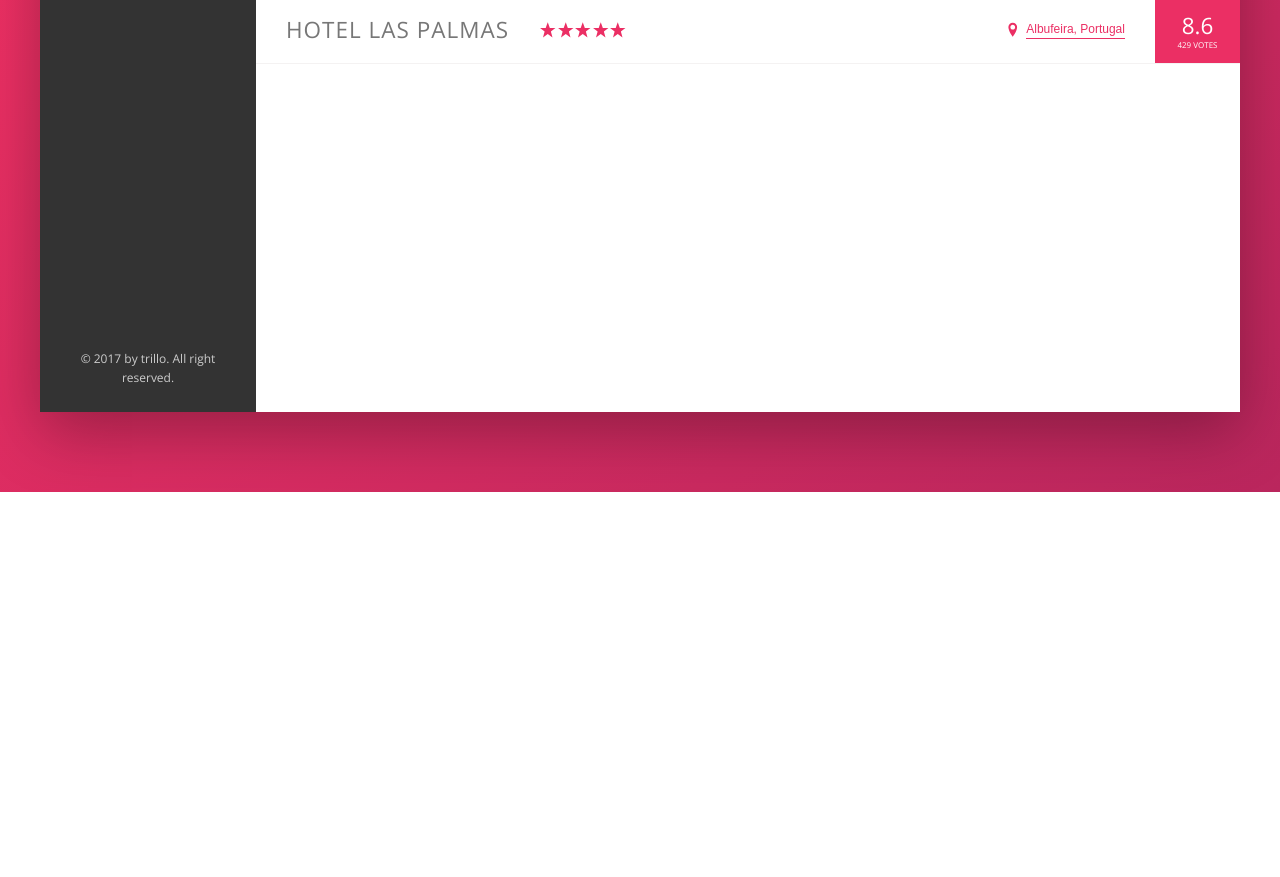
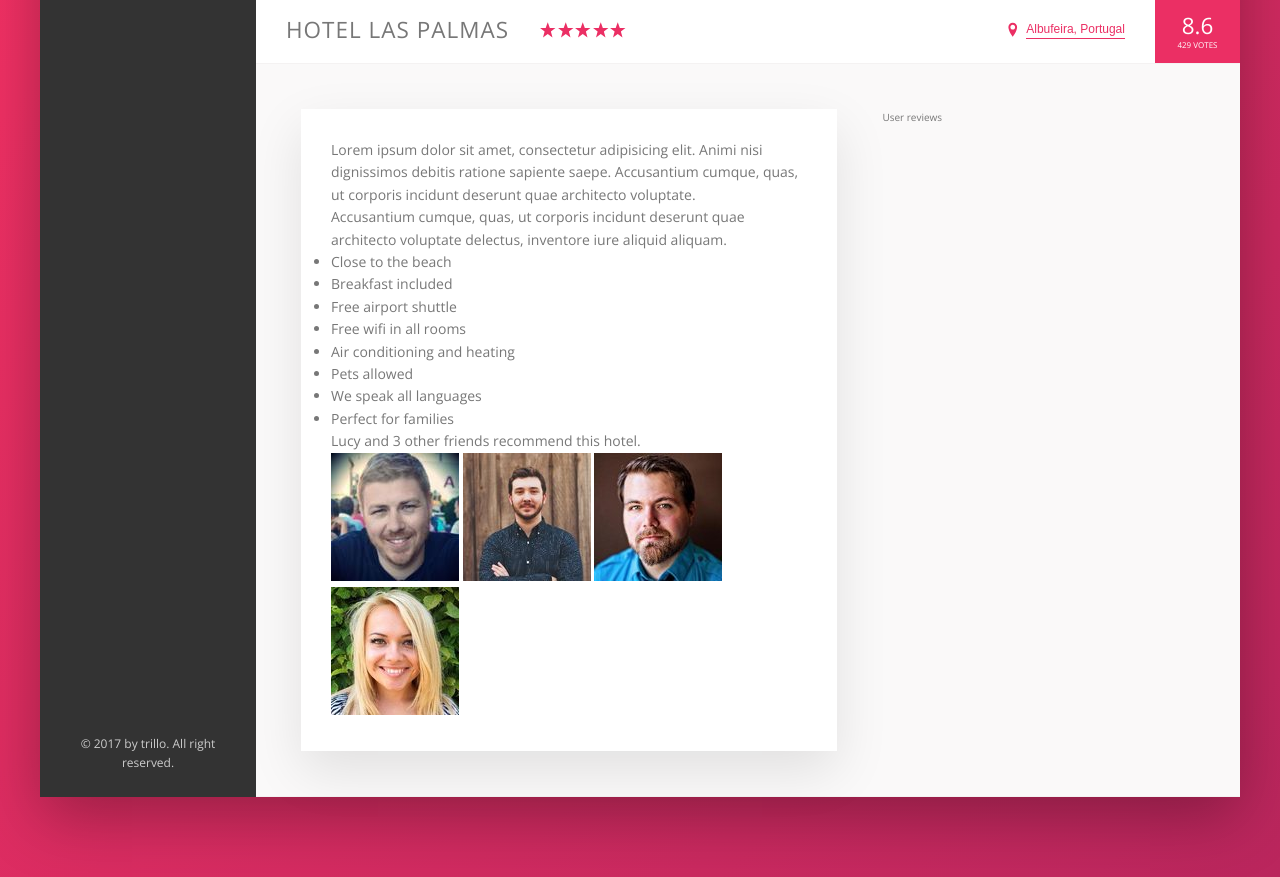
Before and after one commit to s1eepercat/trillo, a website: page index.html in a window 1280 px wide. Shown: the part 538-1415 px from the top of the page. Before the commit the page ends 1030 px from the top, so only its background shows below. Drawn offline with nearby package versions, Linux system fonts and the light colour scheme.

Commit message:
description section markup

```diff
--- a/index.html
+++ b/index.html
@@ -132,6 +132,44 @@
                         <div class="overview__rating-count">429 votes</div>
                     </div>
                 </div>
+
+                <div class="detail">
+                    <div class="description">
+                        <p class="paragraph">
+                            Lorem ipsum dolor sit amet, consectetur adipisicing elit. Animi nisi dignissimos debitis
+                            ratione sapiente saepe. Accusantium cumque, quas, ut corporis incidunt deserunt quae
+                            architecto voluptate.
+                        </p>
+                        <p class="paragraph">
+                            Accusantium cumque, quas, ut corporis incidunt deserunt quae architecto voluptate delectus,
+                            inventore iure aliquid aliquam.
+                        </p>
+                        <ul class="list">
+                            <li class="list__item">Close to the beach</li>
+                            <li class="list__item">Breakfast included</li>
+                            <li class="list__item">Free airport shuttle</li>
+                            <li class="list__item">Free wifi in all rooms</li>
+                            <li class="list__item">Air conditioning and heating</li>
+                            <li class="list__item">Pets allowed</li>
+                            <li class="list__item">We speak all languages</li>
+                            <li class="list__item">Perfect for families</li>
+                        </ul>
+                        <div class="recommend">
+                            <p class="recommend__count">
+                                Lucy and 3 other friends recommend this hotel.
+                            </p>
+                            <div class="recommend__friends">
+                                <img src="img/user-3.jpg" alt="Friend 1" class="recommend__photo">
+                                <img src="img/user-4.jpg" alt="Friend 2" class="recommend__photo">
+                                <img src="img/user-5.jpg" alt="Friend 3" class="recommend__photo">
+                                <img src="img/user-6.jpg" alt="Friend 4" class="recommend__photo">
+                            </div>
+                        </div>
+                    </div>
+                    <div class="user-reviews">
+                        User reviews
+                    </div>
+                </div>
             </main>
         </div>
     </div>
--- a/sass/_components.scss
+++ b/sass/_components.scss
@@ -208,7 +208,7 @@
 
 .overview {
     display: flex;
-    border-bottom: 1px solid var(--color-grey-light-2);
+    border-bottom: var(--line);
     align-items: center;
 
     &__heading {
--- a/sass/_layout.scss
+++ b/sass/_layout.scss
@@ -11,7 +11,7 @@
     font-size: 1.4rem;
     height: 7rem;
     background-color: #fff;
-    border-bottom: 1px solid var(--color-grey-light-2);
+    border-bottom: var(--line);
 
     display: flex;
     justify-content: space-between;
@@ -35,7 +35,24 @@
 .hotel-view {
     background-color: #fff;
     flex: 1;
+}
 
-    //test
-    height: 80rem;
+.detail {
+    display: flex;
+    padding: 4.5rem;
+    background-color: var(--color-grey-light-1);
+    border-bottom: var(--line);
 }
+
+.description {
+    font-size:1.4rem;
+    background-color: #fff;
+    box-shadow: var(--shadow-light);
+    padding: 3rem;
+    flex: 0 0 60%;
+    margin-right: 4.5rem;
+}
+
+.user-reviews {
+    flex: 1
+}
--- a/sass/_variables.scss
+++ b/sass/_variables.scss
@@ -32,4 +32,7 @@ Grey dark 3: #999
     --color-grey-dark-3: #999;
 
     --shadow-dark: 0 2rem 6rem rgba(0,0,0,.3);
+    --shadow-light: 0 2rem 5rem rgba(0,0,0,.1);
+
+    --line: 1px solid var(--color-grey-light-2);
 }
```
Also changed, not shown: css/style.css.
